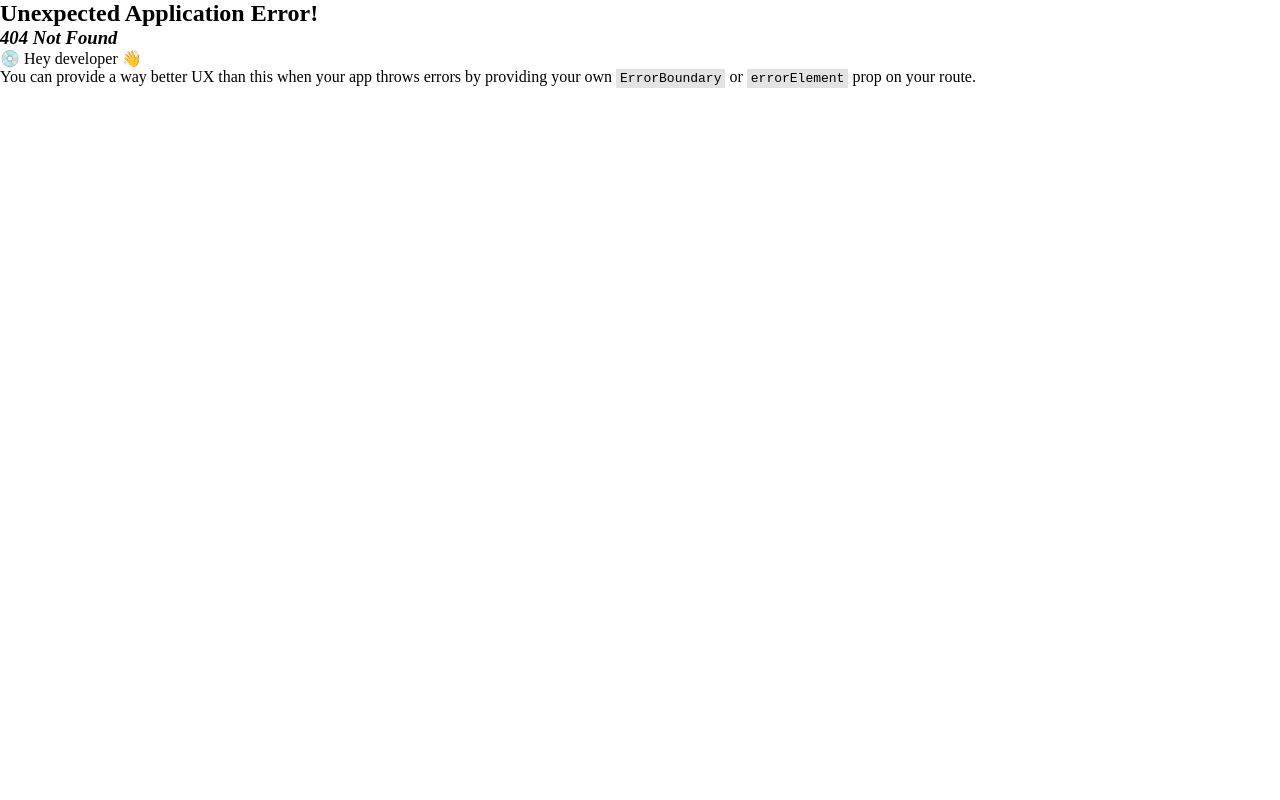
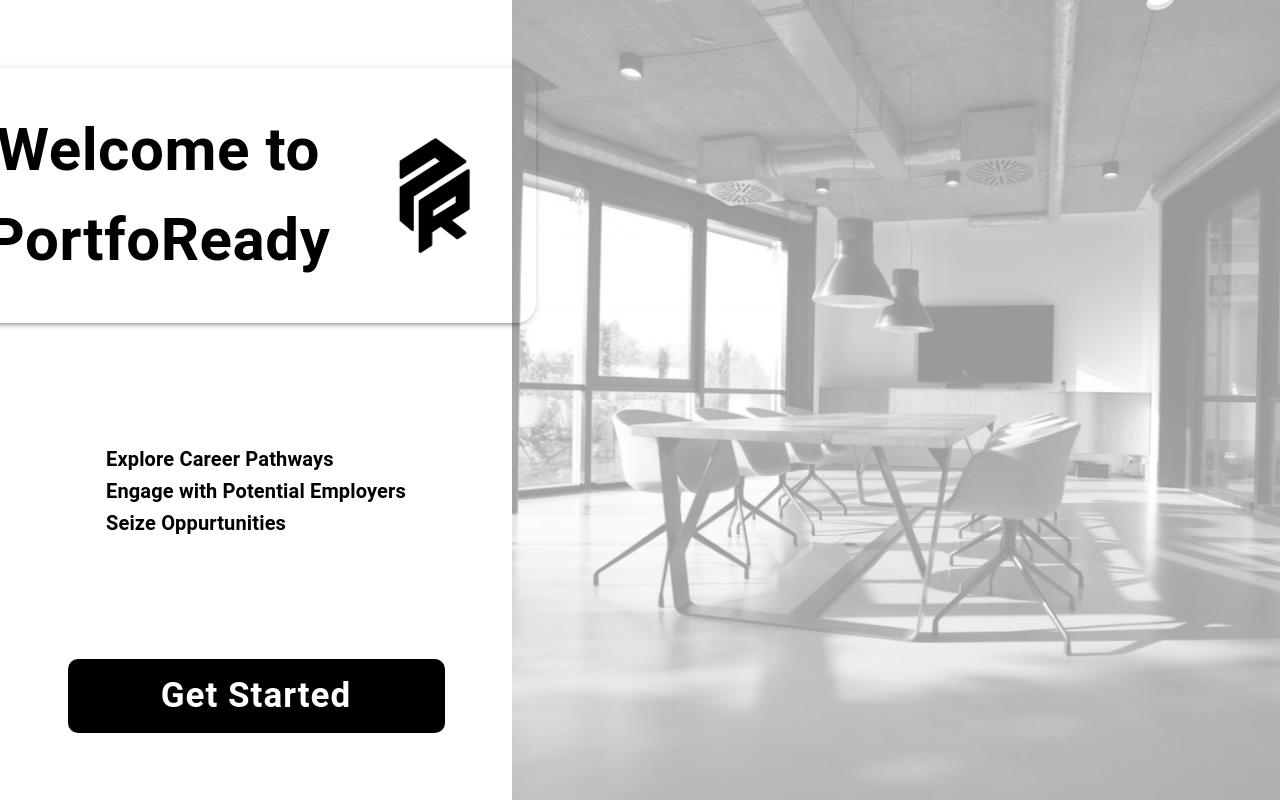
Before and after one commit to juniper06/PortfoReady, a React (Vite) app: page /landingpage in a window 1280 px wide. Before the commit this address had no page. Built offline with nearby package versions, Linux system fonts and the light colour scheme; a web font is replaced by a local one.

Commit message:
minor changes

```diff
--- a/src/main.jsx
+++ b/src/main.jsx
@@ -14,6 +14,7 @@
 import EmployerProfile from "./pages/Profile/EmployerProfile";
 import Applicants from "./pages/Profile/Applicants";
 import JobPage from "./pages/JobPage/JobPage";
+import LandingPage from "./pages/LandingPage/LandingPage";
 
 const router = createBrowserRouter([
   {
@@ -47,6 +48,10 @@
     ],
   },
   {
+    path:"/landingpage",
+    element:<LandingPage/>
+  },
+  {
     path: "/login",
     element: <Login />,
   },
--- /dev/null
+++ b/src/pages/LandingPage/LandingPage.jsx
@@ -0,0 +1,73 @@
+import { Box, Button, Typography } from "@mui/material";
+import React from "react";
+import landingbg from "../../assets/landing-bg.png";
+import logo from "../../assets/logo.png";
+import styled from "@emotion/styled";
+
+const LandingPage = () => {
+  return (
+    // Container
+    <Box display="flex" height="100vh">
+      {/* Left-Container */}
+      <Box
+        width="40%"
+        display="flex"
+        justifyContent="center"
+        alignItems="center"
+        flexDirection="column"
+        rowGap={15}
+      >
+        <Box
+          width="560px"
+          height="255px"
+          borderRadius="20px"
+          display="flex"
+          sx={{
+            boxShadow: 3,
+            bgcolor: (theme) =>
+              theme.palette.mode === "dark" ? "#101010" : "#fff",
+            color: (theme) =>
+              theme.palette.mode === "dark" ? "grey.300" : "grey.800",
+          }}
+        >
+          {/* Welcome Text */}
+          <Box width="390px" height="255px" display="flex" alignItems="center" textAlign="center">
+            <Typography paddingLeft="10px" fontSize="60px" fontWeight="bold" color="#000000">Welcome to PortfoReady</Typography>
+          </Box>
+          {/* Logo */}
+          <Box width="230px" height="255px" sx={{
+            backgroundPosition:"center",
+            backgroundImage:`url(${logo})`}}></Box>
+        </Box>
+        <Box>
+          <Typography variant="h6" fontWeight="bold" >Explore Career Pathways</Typography>
+          <Typography variant="h6" fontWeight="bold">Engage with Potential Employers</Typography>
+          <Typography variant="h6" fontWeight="bold">Seize Oppurtunities</Typography>
+        </Box>
+        <ButtonStlyed sx={{"&:hover": { backgroundColor: "#000000" },}}>Get Started</ButtonStlyed>
+      </Box>
+      {/* Right-Container */}
+      <Box
+        width="60%"
+        sx={{
+          backgroundImage: `url(${landingbg})`,
+          backgroundPosition: "center",
+          backgroundSize: "cover",
+        }}
+      ></Box>
+    </Box>
+  );
+};
+
+const ButtonStlyed = styled(Button)({
+  width:"377px",
+  height:"74px",
+  borderRadius:"10px",
+  backgroundColor:"#000000",
+  color:"#FFFFFF",
+  fontWeight:"bold",
+  fontSize:"35px",
+  textTransform: "none",
+})
+
+export default LandingPage;
--- a/src/pages/Login/Login.jsx
+++ b/src/pages/Login/Login.jsx
@@ -1,28 +1,15 @@
-import React from "react";
-import "./login.css";
-import { Link } from "react-router-dom";
+import { Box } from '@mui/material'
+import React from 'react'
+import background from "../../assets/bg-img.png"
 
 const Login = () => {
   return (
-    <div className="container">
-      <div id="login-txt">
-        <h1>Log in</h1>
-      </div>
-      <div className="login-container">
-        <form action="#" id="login-form">
-          <input type="text" placeholder="Username" className="input-bg" />
-          <br />
-          <br />
-          <input type="password" placeholder="Password" className="input-bg" />
-          <div className="btn-container">
-              <Link id="home-link" to="/home">Log in</Link>
-            <h3>or</h3>
-              <Link id="signup-link" to="/register">Sign Up</Link>
-          </div>
-        </form>
-      </div>
-    </div>
-  );
-};
 
-export default Login;
+    <Box height="100vh" sx={{backgroundImage:`url(${background})`,backgroundRepeat:"no-repeat", backgroundSize:"cover",backgroundPosition:"center"}}>
+
+    </Box>
+
+  )
+}
+
+export default Login
```
Also changed, not shown: src/assets/landing-bg.png (added), src/assets/logo.png (added), src/pages/Login/LandingPage.jsx (deleted).
